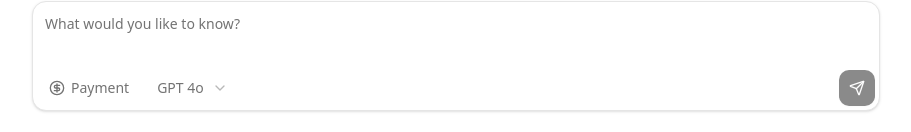
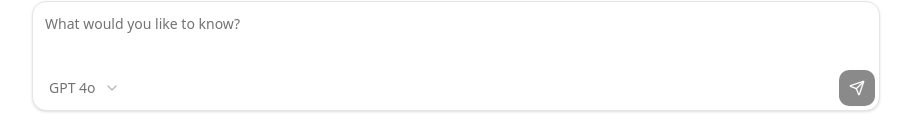
Before and after one commit to ethanniser/x402-mcp, a Next.js app in the folder apps/example/: page / in a window 1280 px wide. Shown: the part 665-797 px from the top of the page, without its empty margins (184-1095 px from the left). Built offline with nearby package versions, Linux system fonts and the light colour scheme.

Commit message:
remove payment option

```diff
--- a/apps/example/src/app/api/chat/route.ts
+++ b/apps/example/src/app/api/chat/route.ts
@@ -16,11 +16,7 @@ const url = new URL(
 );
 
 export const POST = async (request: Request) => {
-  const {
-    messages,
-    model,
-    paymentEnabled,
-  }: { messages: UIMessage[]; model: string; paymentEnabled: boolean } =
+  const { messages, model }: { messages: UIMessage[]; model: string } =
     await request.json();
 
   const mcpClient = await createMCPClient({
--- a/apps/example/src/app/page.tsx
+++ b/apps/example/src/app/page.tsx
@@ -36,7 +36,6 @@ import {
   ToolInput,
   ToolOutput,
 } from "@/components/ai-elements/tool";
-import { CircleDollarSign } from "lucide-react";
 
 const models = [
   {
@@ -51,7 +50,6 @@ const models = [
 
 const ChatBotDemo = () => {
   const [input, setInput] = useState("");
-  const [paymentEnabled, setPaymentEnabled] = useState(false);
   const [model, setModel] = useState<string>(models[0].value);
   const { messages, sendMessage, status } = useChat();
 
@@ -63,7 +61,6 @@ const ChatBotDemo = () => {
         {
           body: {
             model: model,
-            paymentEnabled,
           },
         }
       );
@@ -139,13 +136,6 @@ const ChatBotDemo = () => {
           />
           <PromptInputToolbar>
             <PromptInputTools>
-              <PromptInputButton
-                variant={paymentEnabled ? "default" : "ghost"}
-                onClick={() => setPaymentEnabled(!paymentEnabled)}
-              >
-                <CircleDollarSign size={16} />
-                <span>Payment</span>
-              </PromptInputButton>
               <PromptInputModelSelect
                 onValueChange={(value) => {
                   setModel(value);
```
